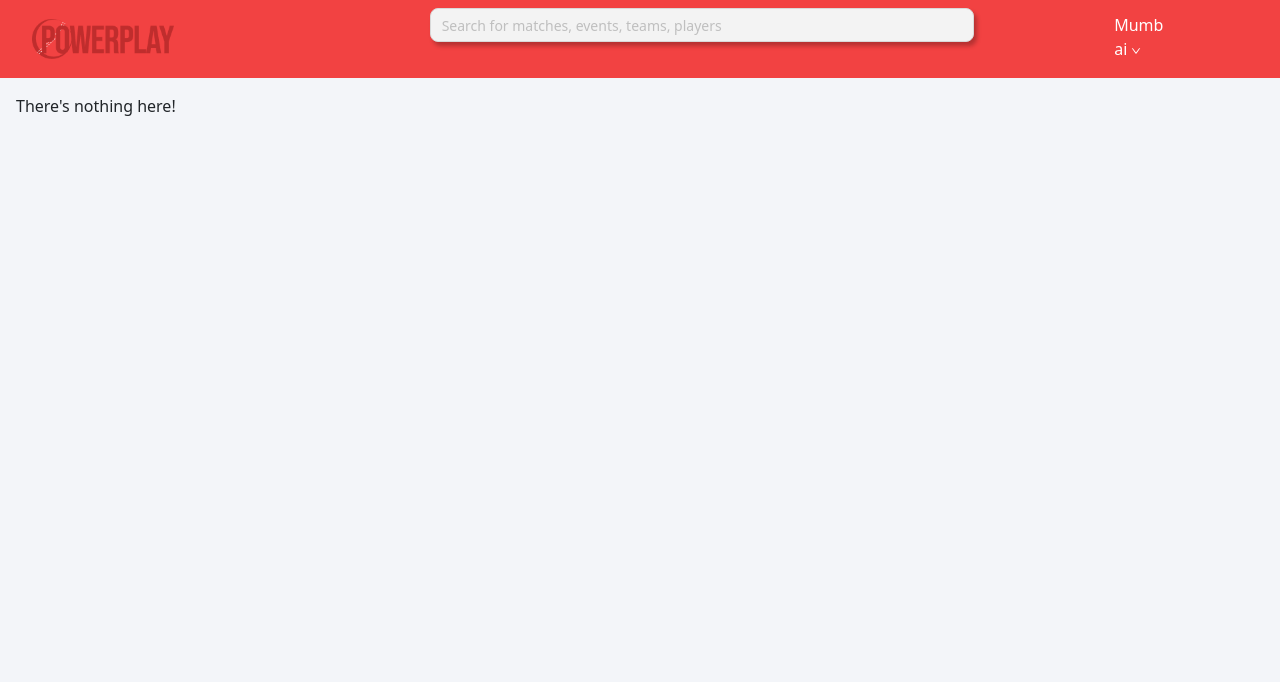
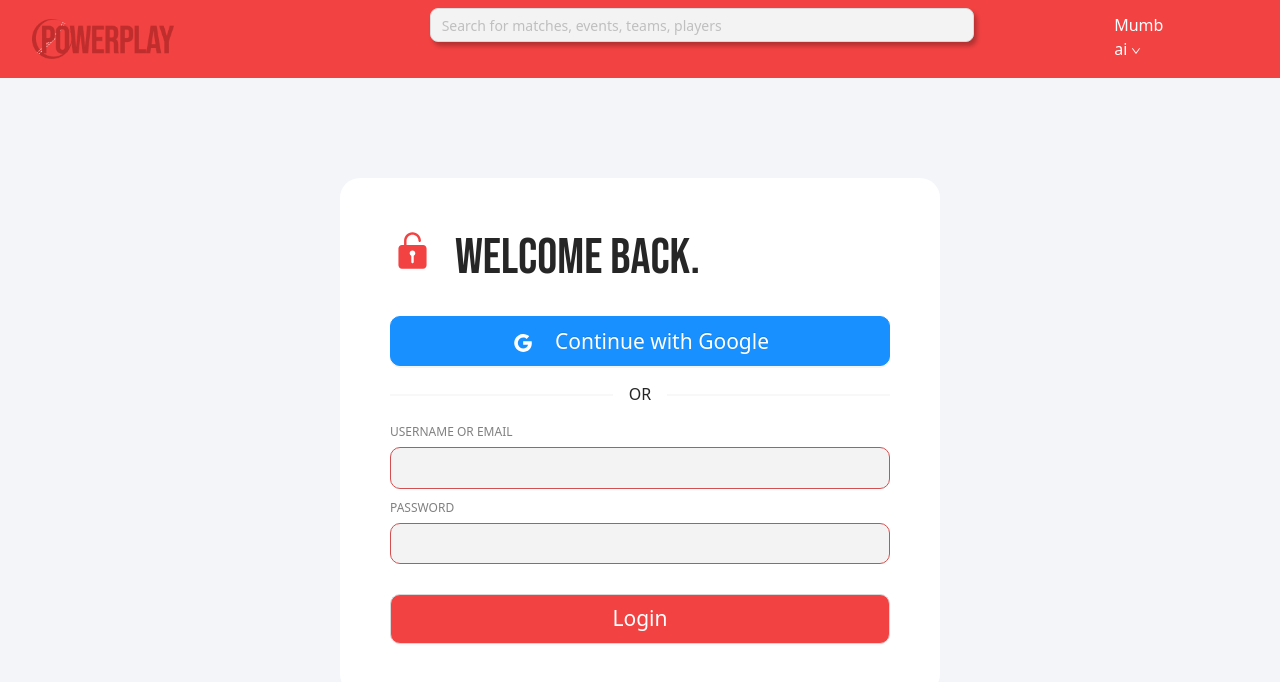
Before and after one commit to HNGP/powerplay, a React (Create React App) app: page /login in a window 1280 px wide. Shown: the top 682 px of the page. Built offline with nearby package versions, Linux system fonts and the light colour scheme.

Commit message:
login page

```diff
--- a/src/App.js
+++ b/src/App.js
@@ -7,6 +7,7 @@ import Landing from "./pages/Landing";
 import Match from "./pages/Match";
 import Matches from "./pages/Matches";
 import HostMatch from "./pages/HostMatch";
+import Login from "./pages/Login";
 
 function App() {
   return (
@@ -18,6 +19,7 @@ function App() {
           <Route path="/matches" element={<Matches />} />
           <Route path="/matches/:matchId" element={<Match />} />
           <Route path="/hostMatch" element={<HostMatch />} />
+          <Route path="/login" element={<Login />} />
           <Route
             path="*"
             element={
--- /dev/null
+++ b/src/pages/Login/index.js
@@ -0,0 +1,48 @@
+import React, { useState, useEffect } from "react";
+import { IoMdLogIn, IoIosUnlock } from "react-icons/io";
+import { AiOutlineGoogle } from "react-icons/ai";
+
+import { Row, Col, Input, Divider, Button } from "antd";
+import "./style.css";
+
+const Login = () => {
+  return (
+    <div className="LoginCard">
+      <Row>
+        <Col>
+          <Row>
+            <IoIosUnlock className="icon" />
+            <h1 style={{ fontFamily: "Bebas Neue", fontSize: "50px" }}>
+              Welcome Back.
+            </h1>
+          </Row>
+          <Row style={{ marginTop: "20px" }}>
+            <Button type="primary" className="google-button" block>
+              <AiOutlineGoogle
+                style={{ fontSize: "24px", marginRight: "20px" }}
+              />
+              Continue with Google
+            </Button>
+
+            <Divider>OR</Divider>
+          </Row>
+          <Row>
+            <p>USERNAME OR EMAIL</p>
+            <Input className="username" />
+          </Row>
+          <Row>
+            <p>PASSWORD</p>
+            <Input className="password" />
+          </Row>
+          <Row>
+            <Button className="login-button" block>
+              Login
+            </Button>
+          </Row>
+        </Col>
+      </Row>
+    </div>
+  );
+};
+
+export default Login;
--- /dev/null
+++ b/src/pages/Login/style.css
@@ -0,0 +1,59 @@
+.LoginCard {
+  padding: 50px;
+  max-width: 600px;
+  margin: auto;
+  margin-top: 100px;
+  background-color: white;
+  border-radius: 20px;
+}
+
+.icon {
+  color: #f24242;
+  font-size: 45px;
+  margin-right: 20px;
+}
+
+.username {
+  border-radius: 2px;
+  width: 500px;
+  background: #f3f3f3;
+  border: 1.5px solid #d34f4f;
+  box-sizing: border-box;
+  border-radius: 10px;
+  margin-bottom: 10px;
+  margin-top: -10px;
+  font-size: 20px;
+}
+
+.password {
+  border-radius: 2px;
+  width: 100%;
+  background: #f3f3f3;
+  border: 1.5px solid #d34f4f;
+  box-sizing: border-box;
+  border-radius: 10px;
+  margin-bottom: 10px;
+  margin-top: -10px;
+  font-size: 20px;
+}
+
+.LoginCard p {
+  font-size: 12px;
+  color: grey;
+  letter-spacing: 0.8;
+}
+
+.google-button {
+  height: 50px;
+  font-size: 21px;
+  border-radius: 10px;
+}
+
+.login-button {
+  background-color: #f24242;
+  height: 50px;
+  border-radius: 10px;
+  font-size: 21px;
+  color: white;
+  margin-top: 20px;
+}
```
